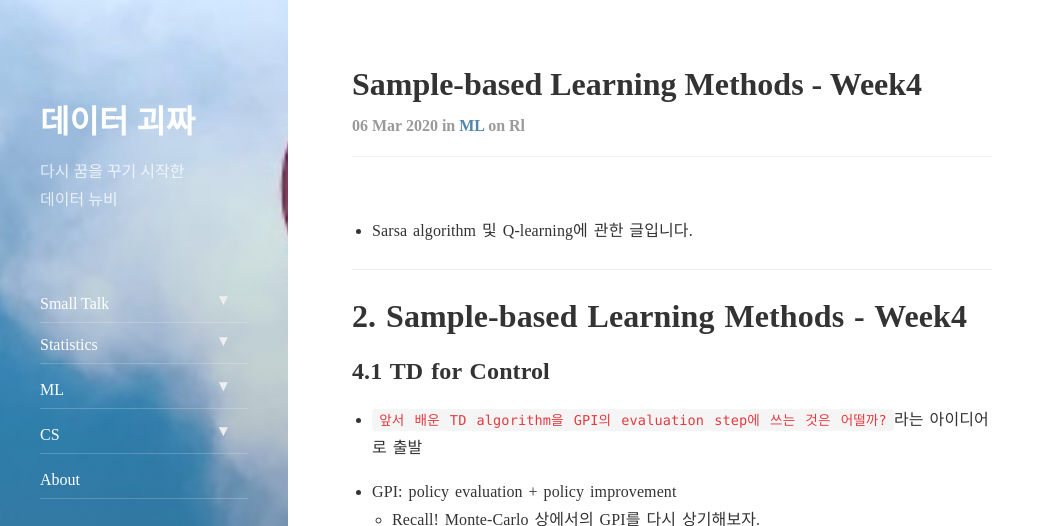
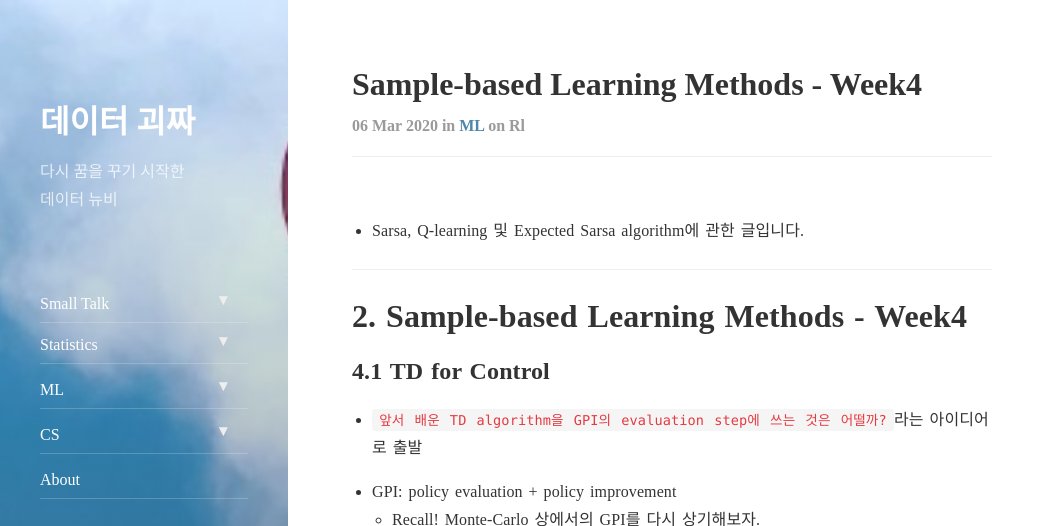
Before and after one commit to tryumanshow/data-weirdo.github.io, a Jekyll site: the page built from _posts/2020-03-06-ml-sblm_week4.markdown, in a window 1280 px wide and 900 px high, cut to the strip 0-526 px from the top of the window. Shown: the whole strip, without its empty margins (0-1055 px from the left). Built offline with Jekyll 4.4.1, drawn with Linux system fonts in a browser that asks for light colours; nearby versions of some CDN libraries; comment, search, counter and statistics services are not loaded.

Commit message:
Update 2020-03-06-ml-sblm_week4.markdown

```diff
--- a/_posts/2020-03-06-ml-sblm_week4.markdown
+++ b/_posts/2020-03-06-ml-sblm_week4.markdown
@@ -8,7 +8,7 @@ comments: true
 
 ---
 
-- Sarsa algorithm 및 Q-learning에 관한 글입니다.
+- Sarsa, Q-learning 및 Expected Sarsa algorithm에 관한 글입니다.
 
 ---
 
```
